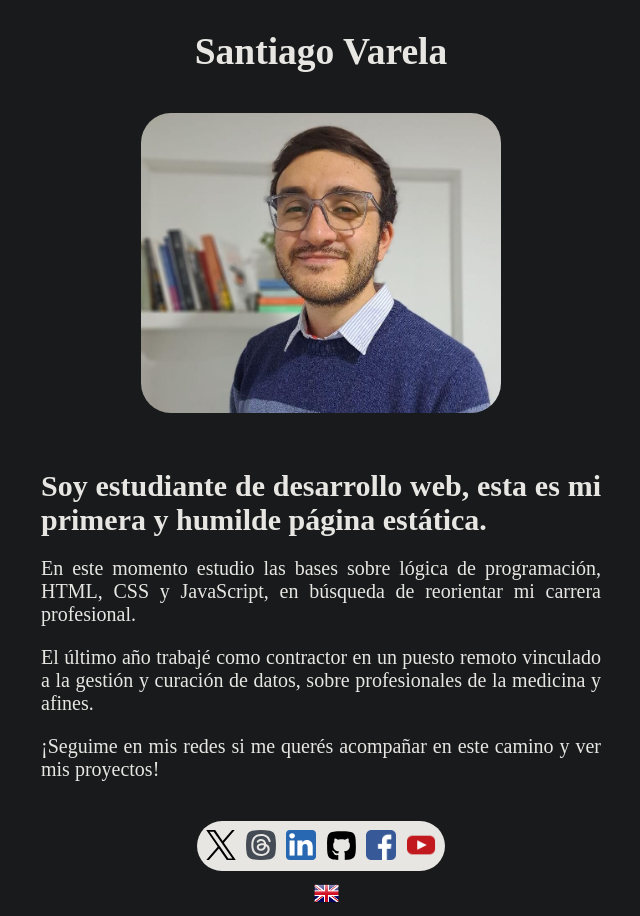
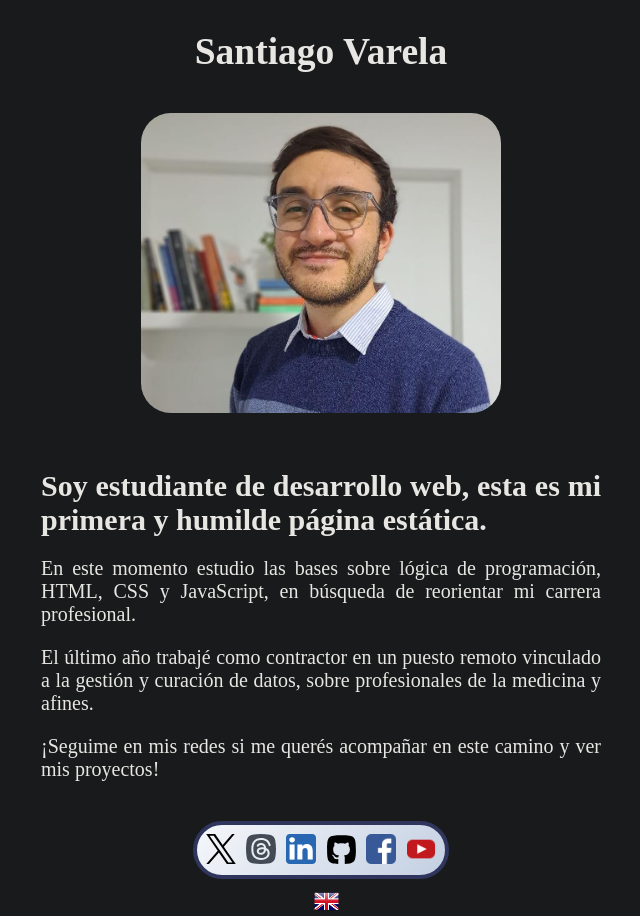
Before and after one commit to santiagovOK/personalpageES, a plain HTML site: page index.html in a window 1280 px wide. Shown: the whole page, without its empty margins (319-959 px from the left). Drawn offline with Linux system fonts and the light colour scheme; a web font is replaced by a local one.

Commit message:
Adding border/background-image (gradient) .header--social-container

```diff
--- a/style.css
+++ b/style.css
@@ -78,11 +78,11 @@ header section {
     justify-content: center;
     align-self: center;
     min-width: 200px;
-    background-color: #E8E6E3;
+    background-image: linear-gradient(135deg, #f5f7fa 0%, #c3cfe2 100%);
     padding: 9px;
     margin-top: 20px;
     border-radius: 30px;
-
+    border: solid 4px rgba(47, 53, 92, 1);
 }
 
 .header--social-container .twitter {
```
